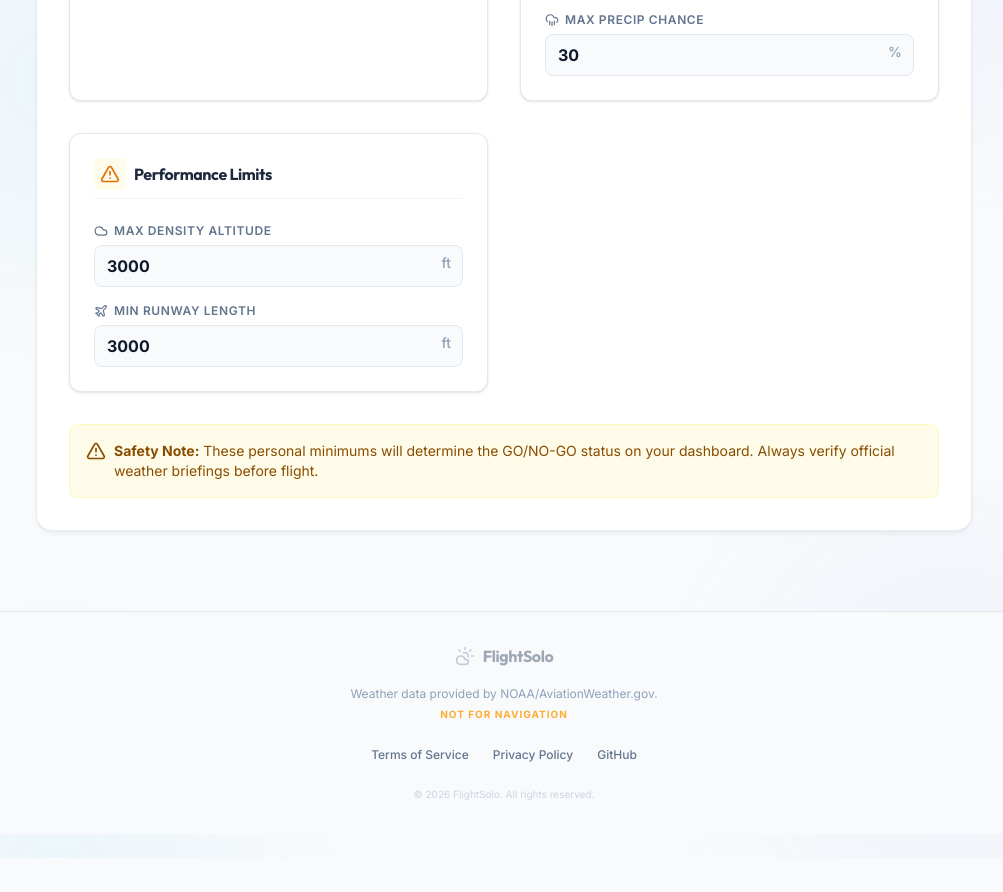
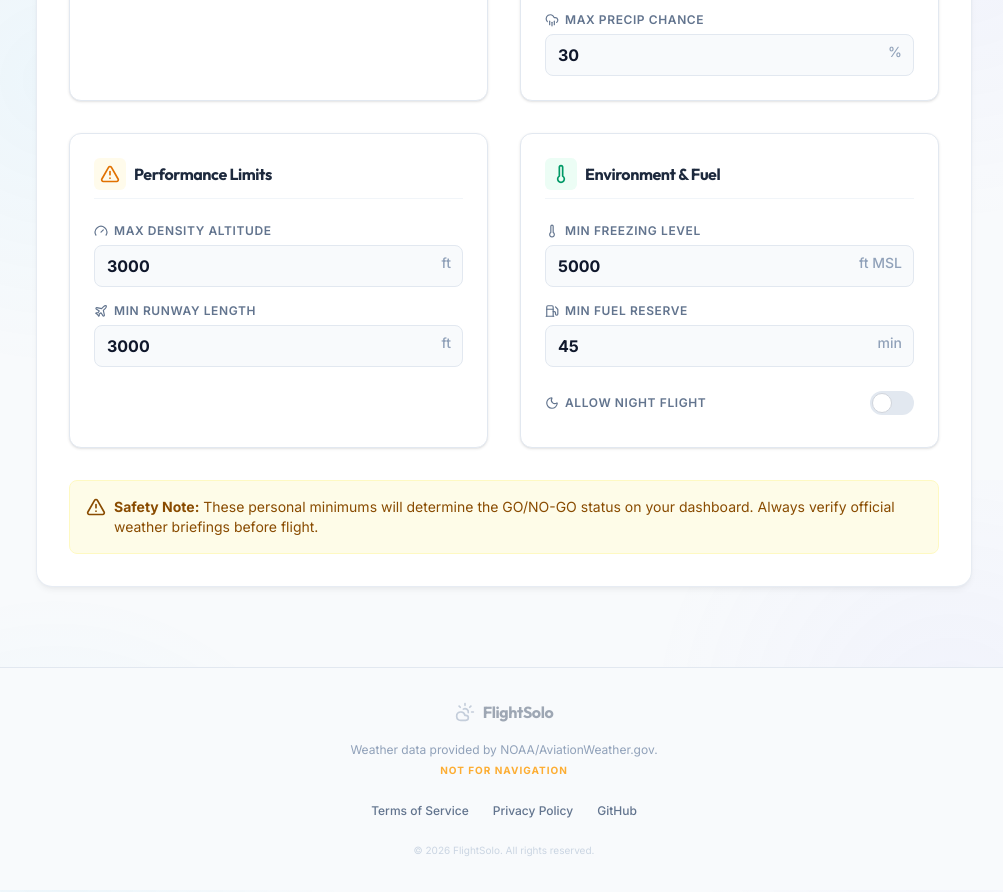
Before and after one commit to wavyvi00/pilotweatherbrief, a React (Vite) app: page /settings in a window 1280 px wide. Shown: the part 1120-2012 px from the top of the page, without its empty margins (136-1139 px from the left). Before the commit the page ends 1978 px from the top, so only its background shows below. Built offline with nearby package versions, Linux system fonts and the light colour scheme.

Commit message:
feat: Implement freezing level, night flight, and fuel reserve minimums across profiles, scoring logic, weather data fetching, and the profile editor UI, including a new verification script.

```diff
--- /dev/null
+++ b/scripts/verify_minims.ts
@@ -0,0 +1,60 @@
+
+import { ScoringEngine } from '../src/logic/scoring';
+import { DEFAULT_PROFILES } from '../src/config/profiles';
+import { WeatherWindow } from '../src/types/weather';
+
+const profile = DEFAULT_PROFILES.find(p => p.id === 'student-solo-pattern');
+
+if (!profile) {
+    console.error('Profile not found');
+    process.exit(1);
+}
+
+// Mock base weather (Good conditions)
+const baseWeather: WeatherWindow = {
+    startTime: new Date(),
+    endTime: new Date(),
+    isForecast: true,
+    wind: { direction: 180, speed: 5, gust: 0 },
+    visibility: 10,
+    ceiling: 10000,
+    flightCategory: 'VFR',
+    precipitationProbability: 0,
+    source: 'OPEN_METEO',
+    temperature: 20,
+    dewpoint: 10,
+    altimeter: 29.92,
+    freezingLevel: 10000,
+    isDay: true
+};
+
+console.log('--- Verification Started ---');
+
+// Test 1: Night Flight (Should Fail)
+const nightWeather = { ...baseWeather, isDay: false };
+const nightResult = ScoringEngine.calculateSuitability(nightWeather, profile);
+if (nightResult.status === 'NO_GO' && nightResult.reasons.includes('Night Flight Not Allowed')) {
+    console.log('✅ Night Flight Logic: PASSED');
+} else {
+    console.error('❌ Night Flight Logic: FAILED', nightResult);
+}
+
+// Test 2: Low Freezing Level (Should Fail)
+// Profile limit is 5000ft. Weather is 2000ft.
+const coldWeather = { ...baseWeather, freezingLevel: 2000 };
+const coldResult = ScoringEngine.calculateSuitability(coldWeather, profile);
+if (coldResult.status === 'NO_GO' && coldResult.reasons.some(r => r.includes('Freezing Level'))) {
+    console.log('✅ Freezing Level Logic: PASSED');
+} else {
+    console.error('❌ Freezing Level Logic: FAILED', coldResult);
+}
+
+// Test 3: Good Weather (Should Pass)
+const goodResult = ScoringEngine.calculateSuitability(baseWeather, profile);
+if (goodResult.status === 'GO') {
+    console.log('✅ Good Weather Logic: PASSED');
+} else {
+    console.error('❌ Good Weather Logic: FAILED', goodResult);
+}
+
+console.log('--- Verification Completed ---');
--- a/src/components/ProfileEditor.tsx
+++ b/src/components/ProfileEditor.tsx
@@ -1,6 +1,6 @@
 import React from 'react';
 import { type TrainingProfile, type TrainingLimits } from '../types/profile';
-import { Wind, Eye, CloudRain, Cloud, AlertTriangle, Plane } from 'lucide-react';
+import { Wind, Eye, CloudRain, Cloud, AlertTriangle, Plane, Thermometer, Moon, Fuel, Gauge } from 'lucide-react';
 
 
 interface ProfileEditorProps {
@@ -174,7 +174,7 @@ export const ProfileEditor: React.FC<ProfileEditorProps> = ({ profile, onUpdate,
                             value={profile.limits.maxDensityAltitude}
                             unit="ft"
                             step={100}
-                            icon={Cloud}
+                            icon={Gauge}
                             onChange={(v) => handleLimitChange('maxDensityAltitude', v)}
                         />
                         <LimitInput
@@ -182,9 +182,60 @@ export const ProfileEditor: React.FC<ProfileEditorProps> = ({ profile, onUpdate,
                             value={profile.limits.minRunwayLength}
                             unit="ft"
                             step={100}
-                            icon={Plane} // Need to import Plane
+                            icon={Plane}
                             onChange={(v) => handleLimitChange('minRunwayLength', v)}
                         />
+                    </div>
+                </div>
+
+                {/* New: Environment & Fuel Section */}
+                <div className="bg-white p-6 rounded-xl border border-slate-200 shadow-sm space-y-6">
+                    <div className="flex items-center gap-2 pb-2 border-b border-slate-100">
+                        <div className="p-1.5 bg-emerald-50 rounded-md text-emerald-600">
+                            <Thermometer className="w-5 h-5" />
+                        </div>
+                        <h3 className="font-bold text-slate-800">Environment & Fuel</h3>
+                    </div>
+
+                    <div className="space-y-4">
+                        <LimitInput
+                            label="Min Freezing Level"
+                            value={profile.limits.minFreezingLevel}
+                            unit="ft MSL"
+                            step={500}
+                            icon={Thermometer}
+                            onChange={(v) => handleLimitChange('minFreezingLevel', v)}
+                        />
+                        <LimitInput
+                            label="Min Fuel Reserve"
+                            value={profile.limits.minFuelReserve}
+                            unit="min"
+                            step={5}
+                            icon={Fuel}
+                            onChange={(v) => handleLimitChange('minFuelReserve', v)}
+                        />
+
+                        {/* Boolean Toggles wrapped in custom UI if needed, or simple checkbox */}
+                        <div className="flex items-center justify-between py-2">
+                            <label className="text-xs font-semibold text-slate-500 uppercase tracking-wider flex items-center gap-1.5">
+                                <Moon className="w-3.5 h-3.5" />
+                                Allow Night Flight
+                            </label>
+                            <label className="relative inline-flex items-center cursor-pointer">
+                                <input
+                                    type="checkbox"
+                                    className="sr-only peer"
+                                    checked={profile.limits.allowNight}
+                                    onChange={(e) => {
+                                        onUpdate({
+                                            ...profile,
+                                            limits: { ...profile.limits, allowNight: e.target.checked }
+                                        });
+                                    }}
+                                />
+                                <div className="w-11 h-6 bg-slate-200 peer-focus:outline-none peer-focus:ring-4 peer-focus:ring-sky-300 rounded-full peer peer-checked:after:translate-x-full peer-checked:after:border-white after:content-[''] after:absolute after:top-[2px] after:left-[2px] after:bg-white after:border-gray-300 after:border after:rounded-full after:h-5 after:w-5 after:transition-all peer-checked:bg-sky-600"></div>
+                            </label>
+                        </div>
                     </div>
                 </div>
             </div>
--- a/src/config/profiles.ts
+++ b/src/config/profiles.ts
@@ -15,7 +15,10 @@ export const DEFAULT_PROFILES: TrainingProfile[] = [
             maxPrecipProb: 30,
             minTempSpread: 3, // Standard margin
             maxDensityAltitude: 3000,
-            minRunwayLength: 3000
+            minRunwayLength: 3000,
+            minFreezingLevel: 5000,
+            allowNight: false,
+            minFuelReserve: 45
         },
         aircraft: { cruiseSpeed: 100, fuelBurn: 8, range: 400 }
     },
@@ -33,7 +36,10 @@ export const DEFAULT_PROFILES: TrainingProfile[] = [
             maxPrecipProb: 20,
             minTempSpread: 3,
             maxDensityAltitude: 4000,
-            minRunwayLength: 2500
+            minRunwayLength: 2500,
+            minFreezingLevel: 4000,
+            allowNight: false,
+            minFuelReserve: 45
         },
         aircraft: { cruiseSpeed: 110, fuelBurn: 9, range: 500 }
     },
@@ -51,7 +57,10 @@ export const DEFAULT_PROFILES: TrainingProfile[] = [
             maxPrecipProb: 60,
             minTempSpread: 2,
             maxDensityAltitude: 5000,
-            minRunwayLength: 2000
+            minRunwayLength: 2000,
+            minFreezingLevel: 2000,
+            allowNight: true,
+            minFuelReserve: 30
         },
         aircraft: { cruiseSpeed: 120, fuelBurn: 10, range: 600 }
     }
--- a/src/logic/scoring.ts
+++ b/src/logic/scoring.ts
@@ -128,6 +128,29 @@ export const ScoringEngine = {
             }
         }
 
+        // 9. Freezing Level
+        if (weather.freezingLevel !== undefined && limits.minFreezingLevel !== undefined) {
+            if (weather.freezingLevel < limits.minFreezingLevel) {
+                reasons.push(`Freezing Level ${Math.round(weather.freezingLevel)}ft < Minimum ${limits.minFreezingLevel}ft`);
+                // Icing risk is serious. If below mins, huge penalty or NO_GO.
+                // Assuming this minimum means "Don't fly if freezing level is lower than X" (implying we want to stay below it? or above it?)
+                // Usually VFR pilots want freezing level HIGH so they don't encounter ice in clouds slightly above.
+                // So "minFreezingLevel" means "Freezing level must be at least X feet" (e.g. 5000ft).
+                // If actual is 2000ft, that's bad.
+                score = 0;
+            } else if (weather.freezingLevel < limits.minFreezingLevel + 2000) {
+                // Warning buffer
+                reasons.push(`Freezing Level (${Math.round(weather.freezingLevel)}ft) Low`);
+                score -= 20;
+            }
+        }
+
+        // 10. Night Flight
+        if (weather.isDay === false && !limits.allowNight) {
+            reasons.push('Night Flight Not Allowed');
+            score = 0;
+        }
+
         // Determine Status
         let status: 'GO' | 'MARGINAL' | 'NO_GO' = 'GO';
         if (score < 50) status = 'NO_GO';
--- a/src/services/openMeteo.ts
+++ b/src/services/openMeteo.ts
@@ -14,7 +14,7 @@ export const OpenMeteoService = {
                 params: {
                     latitude: lat,
                     longitude: lon,
-                    hourly: 'temperature_2m,dewpoint_2m,pressure_msl,wind_speed_10m,wind_direction_10m,wind_gusts_10m,visibility,cloud_cover_low,precipitation_probability',
+                    hourly: 'temperature_2m,dewpoint_2m,pressure_msl,wind_speed_10m,wind_direction_10m,wind_gusts_10m,visibility,cloud_cover_low,precipitation_probability,freezing_level_height,is_day',
                     wind_speed_unit: 'kn', // Aviation uses knots
                     forecast_days: 14
                 }
@@ -63,7 +63,9 @@ export const OpenMeteoService = {
                     source: 'OPEN_METEO',
                     temperature: hourly.temperature_2m[i],
                     dewpoint: hourly.dewpoint_2m[i],
-                    altimeter: hourly.pressure_msl[i] * 0.02953 // hPa to inHg
+                    altimeter: hourly.pressure_msl[i] * 0.02953, // hPa to inHg
+                    freezingLevel: hourly.freezing_level_height[i],
+                    isDay: hourly.is_day[i] === 1 // 0=night, 1=day
                 });
             }
 
--- a/src/types/profile.ts
+++ b/src/types/profile.ts
@@ -9,6 +9,9 @@ export interface TrainingLimits {
     minTempSpread: number; // Celsius (Temp - Dewpoint)
     maxDensityAltitude: number; // feet
     minRunwayLength: number; // feet
+    minFreezingLevel: number; // feet MSL
+    allowNight: boolean;
+    minFuelReserve: number; // minutes
 }
 
 export interface TrainingProfile {
--- a/src/types/weather.ts
+++ b/src/types/weather.ts
@@ -62,6 +62,8 @@ export interface WeatherWindow {
     dewpoint?: number; // Celsius
     altimeter?: number; // inHg
     densityAltitude?: number; // ft
+    freezingLevel?: number; // feet MSL
+    isDay?: boolean;
     ceiling: number; // feet AGL, 99999 if clear
     visibility: number; // statute miles
     flightCategory: 'VFR' | 'MVFR' | 'IFR' | 'LIFR';
```
